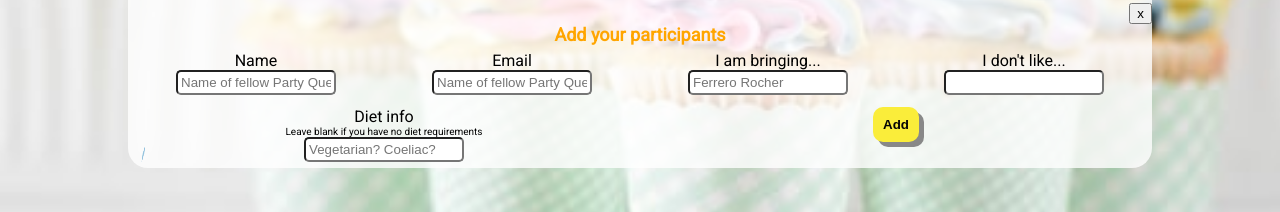
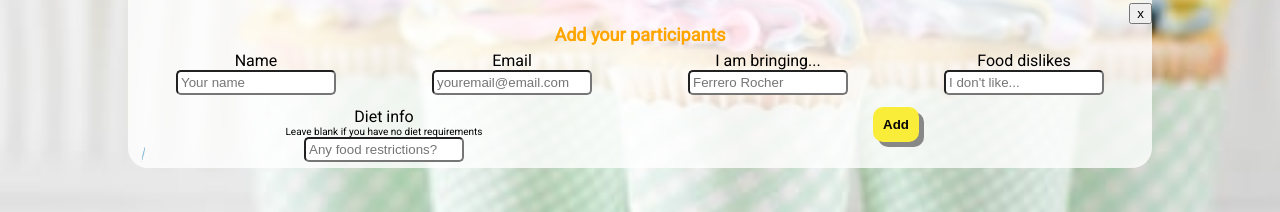
Before and after one commit to szabinakov/Bring-and-Share, a React (Create React App) app: page /events/1 in a window 1280 px wide. Both pictures are taken after a click on the button "Press to Add Attendees". Shown: the part 454-666 px from the top of the page. Built offline with nearby package versions, Linux system fonts and the light colour scheme; no server answers.

Commit message:
Finished styling

```diff
--- a/src/components/AddParticipant.js
+++ b/src/components/AddParticipant.js
@@ -84,7 +84,7 @@ const AddParticipant = ({
                       data-testid="name"
                       value={fields.name}
                       onChange={handleFieldChange}
-                      placeholder="Name of fellow Party Queen..."
+                      placeholder="Your name"
                     />
                   </label>
                 </div>
@@ -99,7 +99,7 @@ const AddParticipant = ({
                       data-testid="email"
                       value={fields.email}
                       onChange={handleFieldChange}
-                      placeholder="Name of fellow Party Queen..."
+                      placeholder="youremail@email.com"
                     />
                   </label>
                 </div>
@@ -121,7 +121,7 @@ const AddParticipant = ({
 
                 <div className="dislikes">
                   <label htmlFor="dislikes">
-                    I don't like... <br />
+                    Food dislikes <br />
                     <input
                       type="text"
                       id="dislikes"
@@ -129,6 +129,7 @@ const AddParticipant = ({
                       data-testid="dislikes"
                       value={fields.dislikes}
                       onChange={handleFieldChange}
+                      placeholder="I don't like..."
                     />
                   </label>
                 </div>
@@ -146,7 +147,7 @@ const AddParticipant = ({
                       data-testid="dietInfo"
                       value={fields.dietInfo}
                       onChange={handleFieldChange}
-                      placeholder="Vegetarian? Coeliac?"
+                      placeholder="Any food restrictions?"
                     />
                   </label>
                 </div>
```
